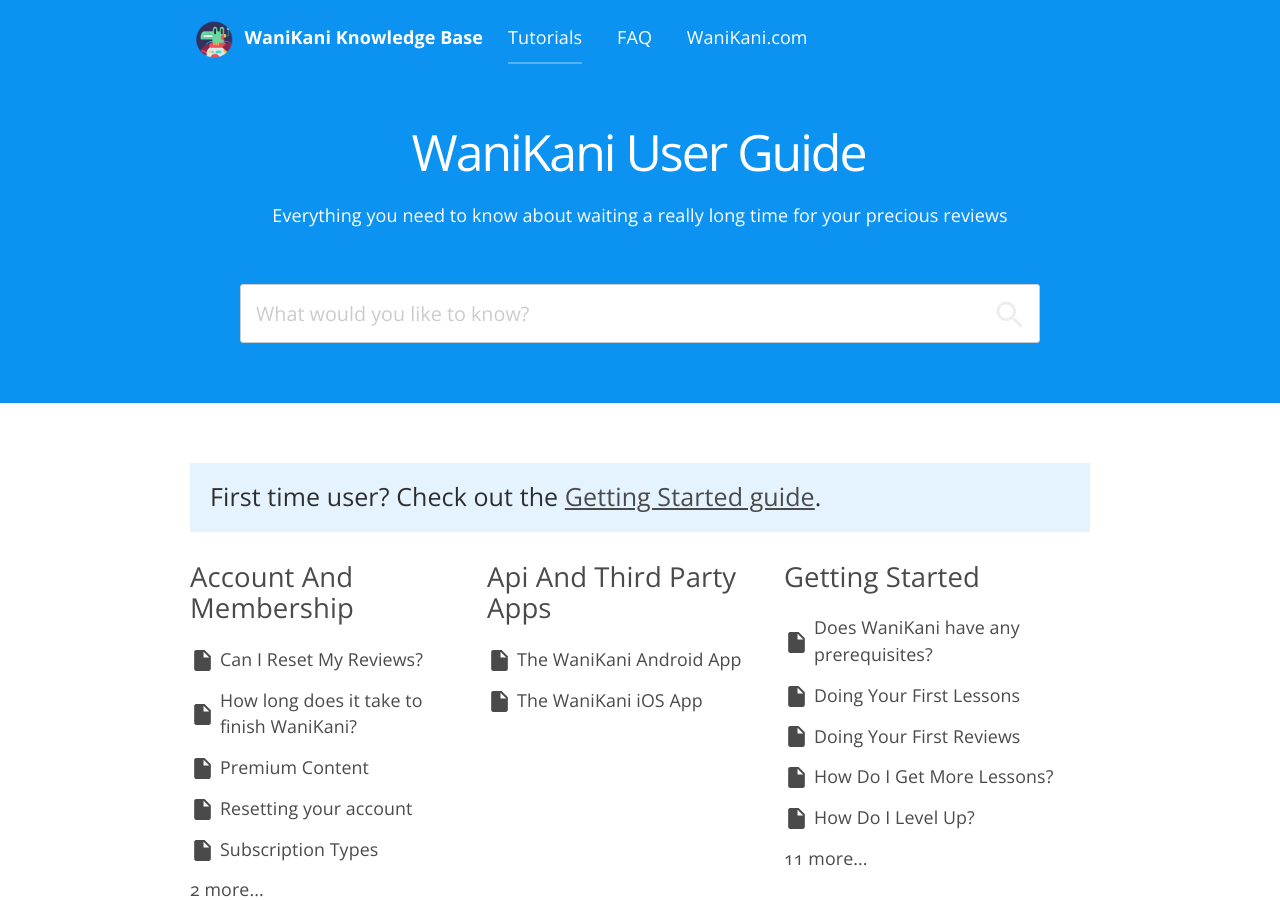
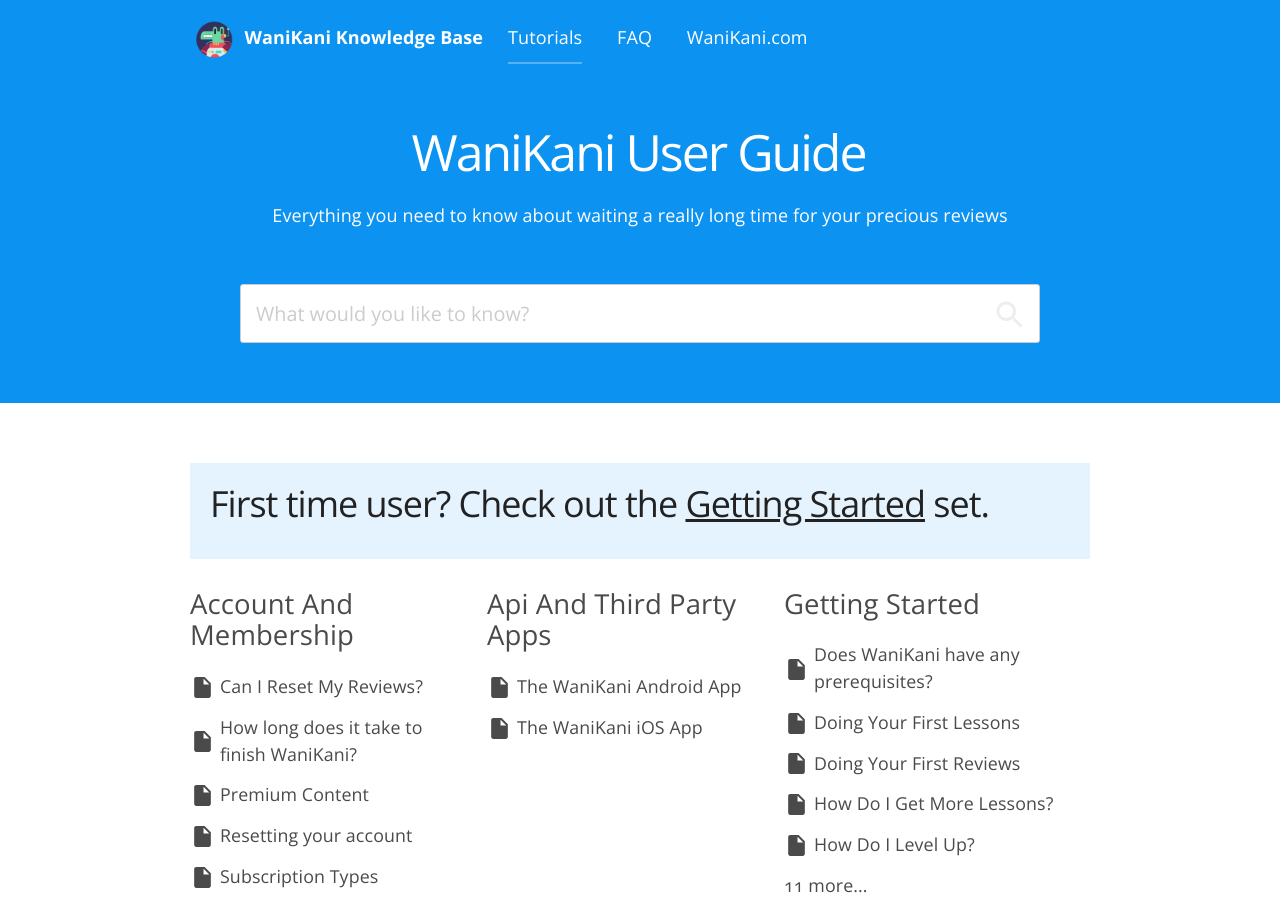
Before and after one commit to CloudCannon/base-jekyll-template, a Jekyll site: the page built from index.html, in a window 1280 px wide and 900 px high. Built offline with Jekyll 4.4.1, drawn with Linux system fonts in a browser that asks for light colours; nearby versions of some CDN libraries.

Commit message:
Use different nomenclature

```diff
--- a/index.html
+++ b/index.html
@@ -5,9 +5,9 @@
 {% assign getting_started_set_posts = site.posts | where: "set", "getting-started" %}
 
 <div class="banner banner--getting-started">
-	<h4>
-		First time user? Check out the <a href="{{ getting_started_set_posts.first.url }}" title="Getting Started guide">Getting Started guide</a>.
-	<h4>
+	<h2>
+		First time user? Check out the <a href="{{ getting_started_set_posts.first.url }}" title="Getting Started set">Getting Started</a> set.
+	<h2>
 </div>
 
 <section class="categories">
```
